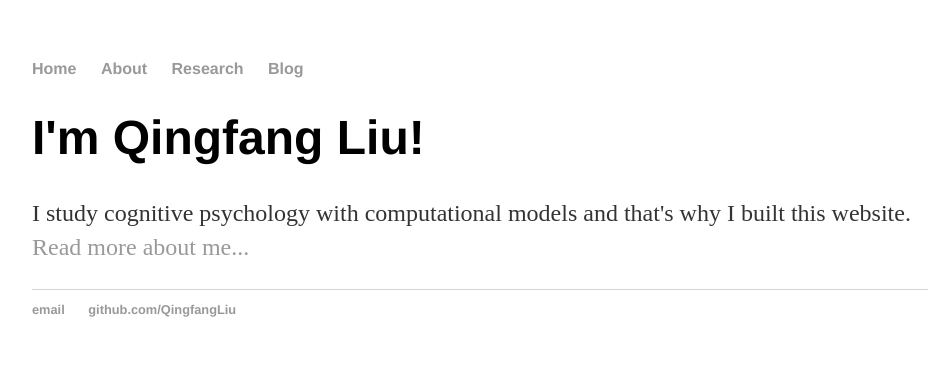
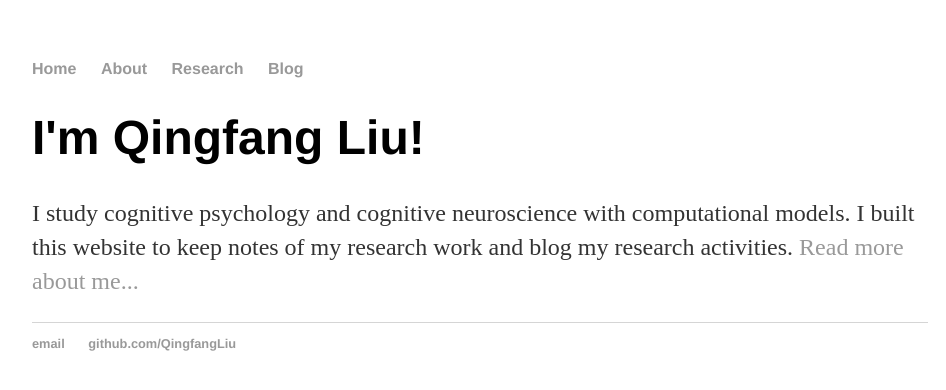
Before and after one commit to QingfangLiu/qingfangliu.github.io, a Jekyll site: the page built from index.html, in a window 1280 px wide. Shown: the top 390 px of the page, without its empty margins (160-1106 px from the left). Built offline with Jekyll 4.4.1, drawn with Linux system fonts in a browser that asks for light colours.

Commit message:
Update index.html

```diff
--- a/index.html
+++ b/index.html
@@ -4,6 +4,6 @@ title: Qingfang Liu
 ---
 <div class="blurb">
 	<h1>I'm Qingfang Liu!</h1>
-	<p>I study cognitive psychology with computational models and that's why I built this website. <a href="/about">Read more about me...</a>
+	<p>I study cognitive psychology and cognitive neuroscience with computational models. I built this website to keep notes of my research work and blog my research activities. <a href="/about">Read more about me...</a>
 	</p>
 </div><!-- /.blurb -->
```
